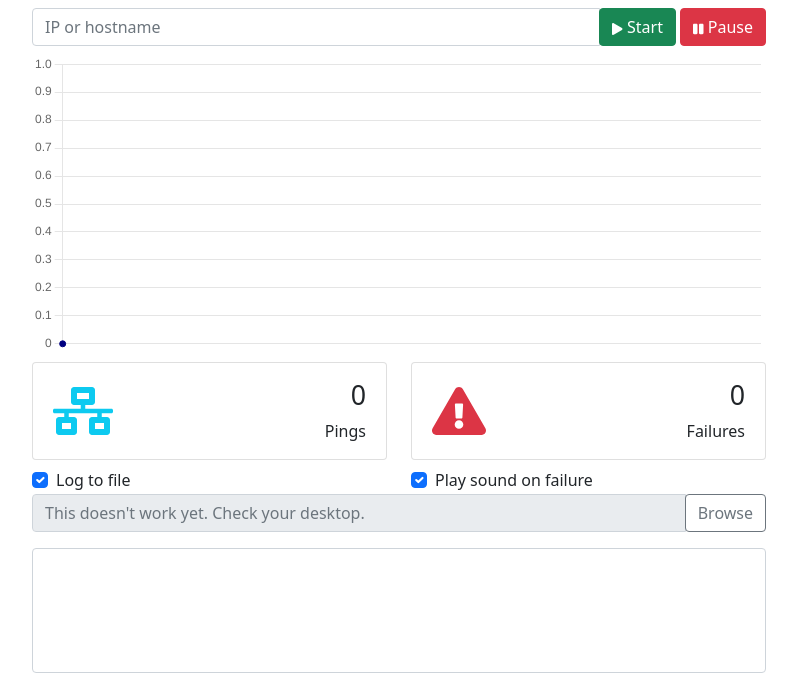
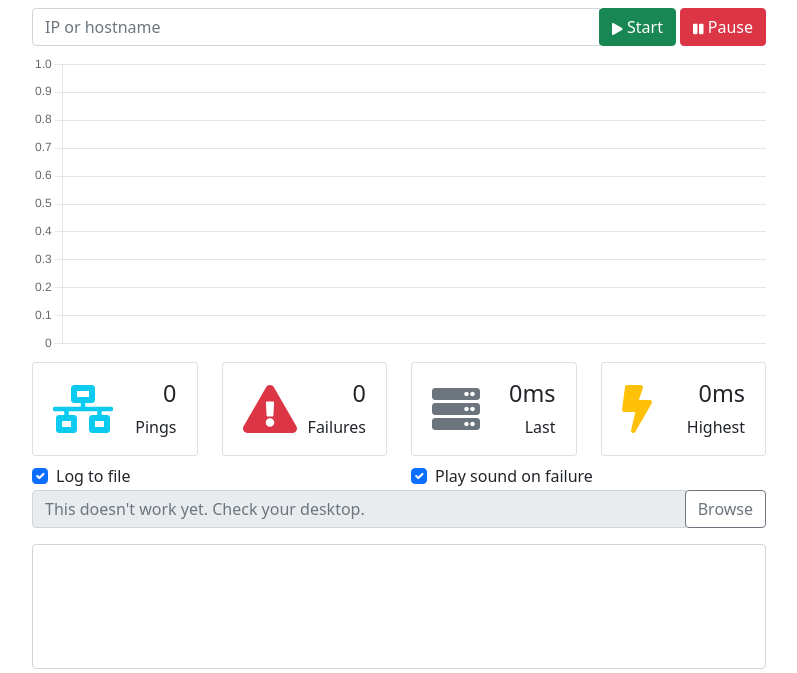
Before and after one commit to aosterwyk/pingpal, an Electron app: page ui/index.html in a window 1000 px wide. Shown: the top 673 px of the page, without its empty margins (101-898 px from the left). Drawn offline with nearby package versions, Linux system fonts and the light colour scheme.

Commit message:
added last and highest ping cards

```diff
--- a/ui/index.html
+++ b/ui/index.html
@@ -26,7 +26,7 @@
       <canvas class="my-2 w-100" id="pingChart" height="300"></canvas>
       <div class="row">
         <!-- <div class="col-xl-3 col-sm-6 col-12 mb-4"> -->
-          <div class="w-50 mb-2">
+        <div class="w-25 mb-2">
           <div class="card">
             <div class="card-body">
               <div class="d-flex justify-content-between px-md-1">
@@ -34,7 +34,7 @@
                   <i class="fas fa-network-wired text-info fa-3x"></i>
                 </div>
                 <div class="text-end">
-                  <h3 id="pingCount">0</h3>
+                  <h4 id="pingCount">0</h4>
                   <p class="mb-0">Pings</p>
                 </div>
               </div>
@@ -42,7 +42,7 @@
           </div>
         </div>
         <!-- <div class="col-xl-3 col-sm-6 col-12 mb-4"> -->
-        <div class="w-50 mb-2">
+        <div class="w-25 mb-2">
           <div class="card">
             <div class="card-body">
               <div class="d-flex justify-content-between px-md-1">
@@ -50,8 +50,38 @@
                   <i class="fas fa-exclamation-triangle text-danger fa-3x"></i>
                 </div>
                 <div class="text-end">
-                  <h3 id="pingFailures">0</h3>
+                  <h4 id="pingFailures">0</h4>
                   <p class="mb-0">Failures</p>
+                </div>
+              </div>
+            </div>
+          </div>
+        </div>
+        <div class="w-25 mb-2">
+          <div class="card">
+            <div class="card-body">
+              <div class="d-flex justify-content-between px-md-1">
+                <div class="align-self-center">
+                  <i class="fas fa-server text-secondary fa-3x"></i>
+                </div>
+                <div class="text-end">
+                  <h4 id="lastResponse">0ms</h4>
+                  <p class="mb-0">Last</p>
+                </div>
+              </div>
+            </div>
+          </div>
+        </div>
+        <div class="w-25 mb-2">
+          <div class="card">
+            <div class="card-body">
+              <div class="d-flex justify-content-between px-md-1">
+                <div class="align-self-center">
+                  <i class="fas fa-bolt text-warning fa-3x"></i>
+                </div>
+                <div class="text-end">
+                  <h4 id="highestPing">0ms</h4>
+                  <p class="mb-0">Highest</p>
                 </div>
               </div>
             </div>
--- a/ui/pingGraph.js
+++ b/ui/pingGraph.js
@@ -1,15 +1,18 @@
 var pingCount = 0;
+var highestPing = 0;
 
 const ctx = document.getElementById('pingChart');
 // Chart.defaults.plugins.legend
 const pingChart = new Chart(ctx, {
     type: 'line',
     data: {
-        labels: [''],
+        // labels: [''],
+        labels: [],
         datasets: [{
             label: 'ms',
             // data: [12, 19, 3, 5, 2, 3],
-            data: [0],
+            // data: [0],
+            data: [],
             backgroundColor: [
                 'rgba(0, 0, 128, 1)'
             ],
@@ -67,6 +70,13 @@ function addPings(alive, labelString, newPingValue) {
         let pingFails = document.getElementById('pingFailures');
         pingFails.innerText = Number(pingFails.innerText) + 1;
     }
+    else {
+        document.getElementById('lastResponse').innerText = `${newPingValue}ms`;
+        if(newPingValue > highestPing) {
+            document.getElementById('highestPing').innerText = `${newPingValue}ms`;
+            highestPing = newPingValue;
+        }
+    }
     // get timestamp and add it to label
     console.log(labelString);
     addData(pingChart, labelString, newPingValue);
```
